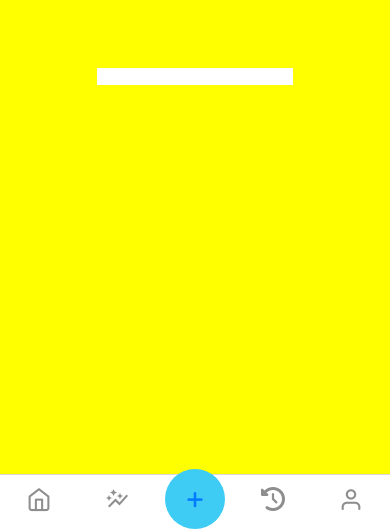
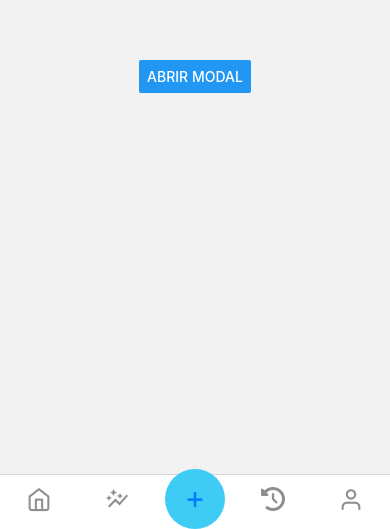
Before and after one commit to mayconlinol/appserelepe1, a React Native app: screen /Add in a window 390 px wide. Shown: the part 321-850 px from the top of the page. Built offline with nearby package versions, Linux system fonts and the light colour scheme.

Commit message:
PopUp e Modal De opções do ADD

```diff
--- a/src/routers/tb.routes.tsx
+++ b/src/routers/tb.routes.tsx
@@ -8,7 +8,7 @@ import Add  from '../screens/add/Add';
 import Perfil  from '../screens/profile/Perfil';
 import Metas  from '../screens/meta/Metas';
 import Historico  from '../screens/history/Historico';
-import PopUp from '../screens/add/popup/PopUp';
+import MeuModal from '../screens/add/popup/PopUp';
 import ButtonAdd from '../components/buttonadd/ButtonAdd';
 const Tab = createBottomTabNavigator();
 
--- a/src/screens/add/Add.jsx
+++ b/src/screens/add/Add.jsx
@@ -1,22 +1,23 @@
-import { StyleSheet, Text, View } from 'react-native';
-import PopUp from './popup/PopUp';
-export default function Add() {
+import React, { useState } from 'react';
+import { View, Button } from 'react-native';
+import MeuModal from './popup/PopUp';
+
+const App = () => {
+  const [modalVisible, setModalVisible] = useState(false);
+  const [selectedOption, setSelectedOption] = useState('');
+
+  const handleModalClose = (option) => {
+    setSelectedOption(option);
+    setModalVisible(false);
+  };
+
   return (
-    <View style={styles.container}>
-      <PopUp/>
+    <View style={{ flex: 1, justifyContent: 'center', alignItems: 'center' }}>
+      <Button title="Abrir Modal" onPress={() => setModalVisible(true)} />
+      <MeuModal visible={modalVisible} onClose={handleModalClose} />
+      {selectedOption ? <Text>Você escolheu: {selectedOption}</Text> : null}
     </View>
   );
-}
+};
 
-const styles = StyleSheet.create({
-  container: {
-    flex: 1,
-    backgroundColor: 'yellow',
-    alignItems: 'center',
-    justifyContent: 'center',
-  },
-  title:{
-    fontSize:24,
-    fontWeight: 'bold',
-  }
-});
+export default App;
--- a/src/screens/add/popup/PopUp.tsx
+++ b/src/screens/add/popup/PopUp.tsx
@@ -1,26 +1,46 @@
-import { StyleSheet, Text, View, TextInput} from 'react-native';
-export default function TelaAdd(){
-return(
- <View style={styles.conteiner}>
-   <Text style= {styles.popUp}>
-   </Text>
-    <TextInput style={styles.input}></TextInput>
- </View>
-);
-}
+import React, { useState } from 'react';
+import { View, Text, Modal, TouchableOpacity, StyleSheet, Button } from 'react-native';
+
+const MeuModal = ({ visible, onClose }) => {
+  return (
+    <Modal
+      animationType="slide"
+      transparent={true}
+      visible={visible}
+      onRequestClose={onClose}
+    >
+      <View style={{ flex: 1, justifyContent: 'center', alignItems: 'center' }}>
+        <View style={styles.conteiner}>
+          <TouchableOpacity onPress={() => onClose('Opção 1')}>
+          <Button title="Fechar" onPress={() => (onClose)} />
+          </TouchableOpacity>
+          <Text>Escolha uma opção:</Text>
+          <TouchableOpacity onPress={() => onClose('Opção 1')}>
+            <Text>Opção 1</Text>
+          </TouchableOpacity>
+          <TouchableOpacity onPress={() => onClose('Opção 2')}>
+            <Text>Opção 2</Text>
+          </TouchableOpacity>
+        </View>
+      </View>
+    </Modal>
+  );
+};
+
+export default MeuModal;
 const styles = StyleSheet.create({
 
     conteiner: {
         flex: .2,
         alignItems: 'center',
         justifyContent: 'center',
+        backgroundColor: 'white',
+        padding: 20,
+        borderRadius: 10
       },
       popUp:{
         fontSize:24,
         fontWeight: 'bold',
       },
-      input:{
-        backgroundColor: 'white',
-        width: '90%',
-      }
+
 })
```
Also changed, not shown: src/screens/add/options/adcionalKcal.tsx (added).
